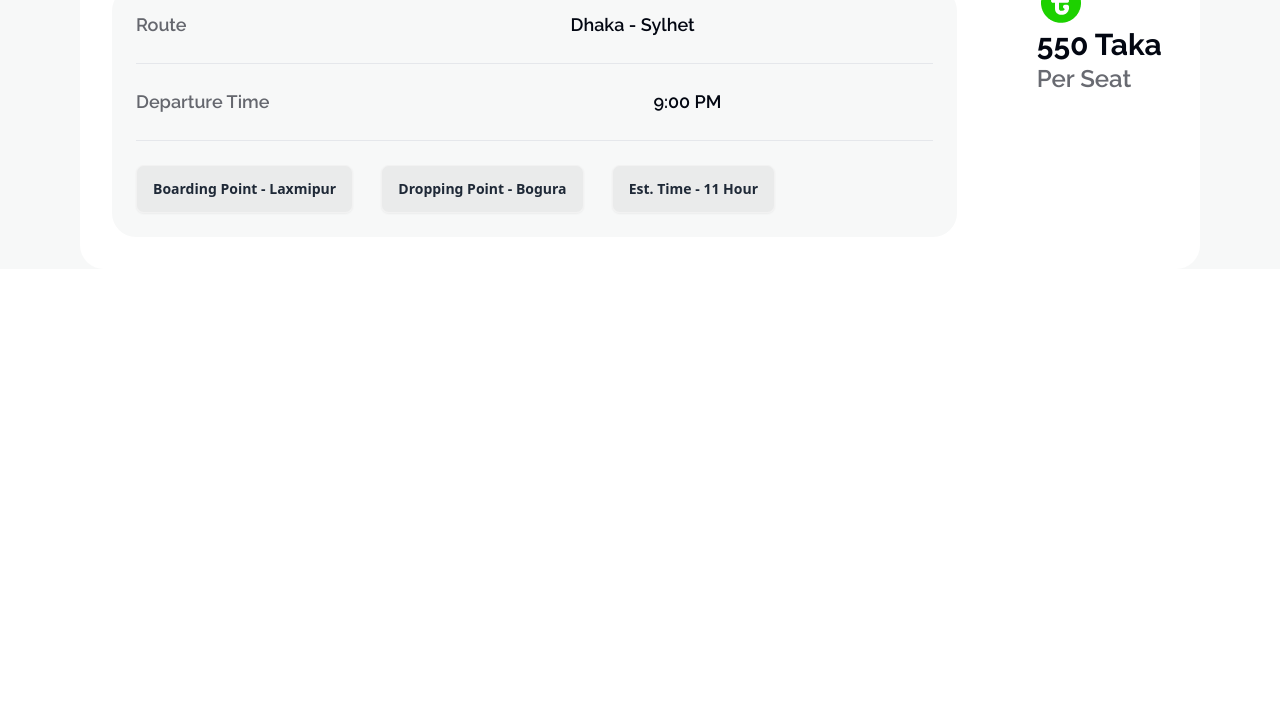
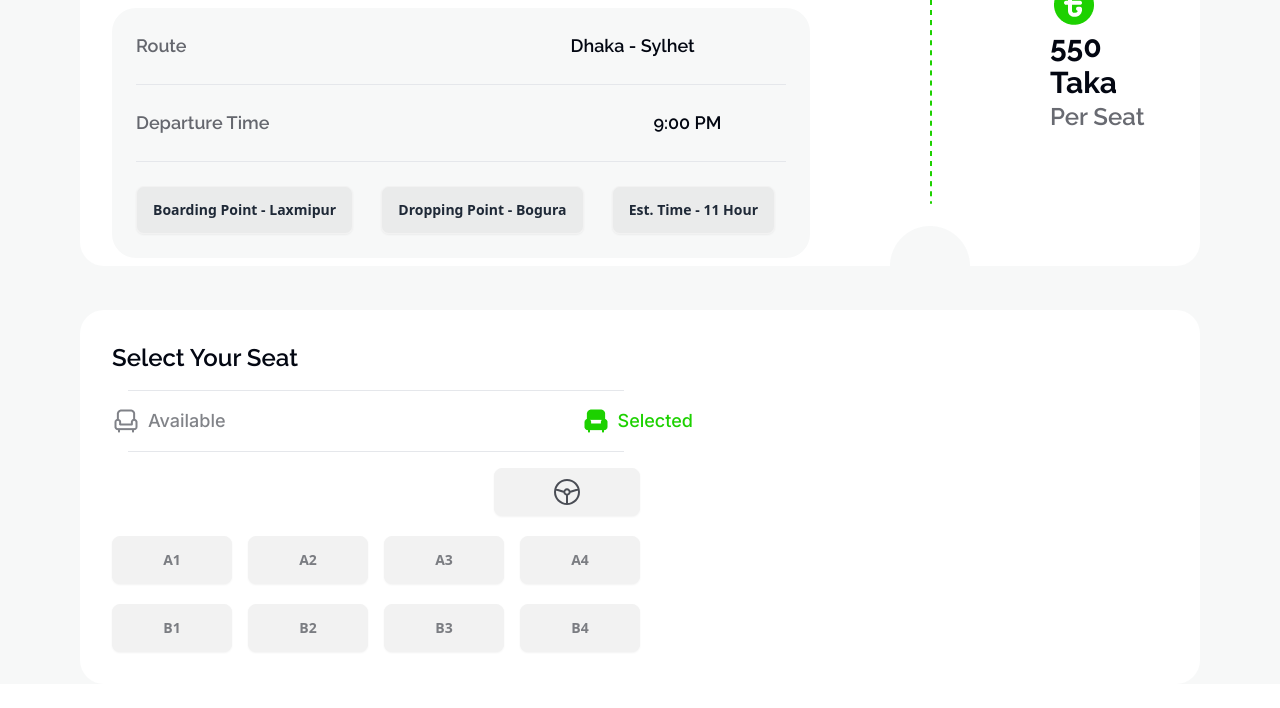
Before and after one commit to myenuddin24/bus-ticket, a plain HTML site: page index.html in a window 1280 px wide. Shown: the part 1833-2541 px from the top of the page. Before the commit the page ends 2126 px from the top, so only its background shows below. Drawn offline with nearby package versions, Linux system fonts and the light colour scheme.

Commit message:
Something added

```diff
--- a/index.html
+++ b/index.html
@@ -73,17 +73,20 @@
                   <p class="inter-font text-xl text-[#030712cc] font-semibold">on your next purchase</p>
                   <p class="inter-font text-[#03071280] text-lg font-medium">use by January 2024</p>
                 </div>
+                <img src="images/cupon-devider.png" alt="">
                 <div class="card-body">
                   <h1 class="card-title raleway-font text-[#030712] text-3xl	font-bold">NEW15</h1>
                   <p class="raleway-font text-[#03071266] text-xl font-medium">Coupon Code</p>
                 </div>
               </div>
+
               <div class="card  shadow-xl flex lg:flex-row bg-[#F78C9C]">
                 <div class="card-body">
                   <h1 class="card-title inter-font text-[#030712cc] text-4xl font-extrabold">20% OFF</h1>
                   <p class="inter-font text-xl text-[#030712cc] font-semibold">on your next purchase</p>
                   <p class="inter-font text-[#03071280] text-lg font-medium">use by January 2024</p>
                 </div>
+                <img src="images/cupon-devider.png" alt="">
                 <div class="card-body">
                   <h1 class="card-title raleway-font text-[#030712] text-3xl	font-bold">Couple 20</h1>
                   <p class="raleway-font text-[#03071266] text-xl font-medium">Coupon Code</p>
@@ -106,9 +109,9 @@
             </div>
 
             <div class="px-20 mt-11 ">
-              <div class="bg-[#fff] rounded-3xl p-8 flex gap-20 items-center">
-                <div class="w-[80%]">
-                  <div class="flex space-x-96 ">
+              <div class="bg-[#fff] rounded-3xl px-8 flex gap-20 items-center">
+                <div class="w-[70%]">
+                  <div class="flex gap-80 ">
                     <div class="flex gap-3">
                       <img src="images/bus-logo.png" alt="">
                       <div>
@@ -146,12 +149,64 @@
                     </div>
                   </div>
                 </div>
-
+                <img src="images/info-devider.png" alt="">
                 <div>
                   <img src="images/fare.png" alt="">
                   <h1 class="raleway-font text-[#030712] text-3xl font-bold">550 Taka</h1>
                   <p class="raleway-font text-[#03071299] text-2xl font-semibold">Per Seat</p>
                 </div>
+              </div>
+            </div>
+
+            <!-- Select Your Seat -->
+
+            <div class="px-20 mt-11 ">
+              <div class="bg-[#fff] rounded-3xl p-8 flex gap-20 items-center">
+                <div class="w-[50%]">
+                  <div>
+                    <h1 class="raleway-font text-2xl font-semibold text-[#030712]">Select Your Seat</h1>
+                    <hr class="m-4">
+                    <div class="flex gap-96">
+                      <div class="flex gap-2">
+                        <img src="images/seat-gray.png" alt="">
+                        <h1 class="inter-font text-[#03071280] text-lg font-medium ">Available</h1>
+                      </div>
+                      <div class="flex gap-2">
+                        <img src="images/seat-green-filled.png" alt="">
+                        <h1 class="inter-font text-[#1DD100] text-lg font-medium">Selected</h1>
+                      </div>
+                    </div>
+                    <hr class="m-4">
+                  </div>
+                  <div>
+                    <div class="flex flex-row-reverse mb-5">
+                      <button class="btn px-14"><img src="images/tabler-icon-steering-wheel.svg" alt=""></button>
+                    </div>
+                    <div class="grid grid-cols-4 gap-4">
+                      <div class="flex flex-col">
+                        <button id="A1" class="btn px-8 mb-5 text-[#03071280]">A1</button>
+                        <button id="B1" class="btn px-8 text-[#03071280]">B1</button>
+                      </div>
+                      <div class="flex flex-col">
+                        <button id="A2" class="btn px-8 mb-5 text-[#03071280]">A2</button>
+                        <button id="B2" class="btn px-8 text-[#03071280]">B2</button>
+                      </div>
+                      <div class="flex flex-col">
+                        <button id="A3" class="btn px-8 mb-5 text-[#03071280]">A3</button>
+                        <button id="B3" class="btn px-8 text-[#03071280]">B3</button>
+                      </div>
+                      <div class="flex flex-col">
+                        <button id="A4" class="btn px-8 mb-5 text-[#03071280]">A4</button>
+                        <button id="B4" class="btn px-8 text-[#03071280]">B4</button>
+                      </div>
+                    </div>
+                  </div>
+                </div>
+                <!-- Second ------------->
+                <div>
+
+                </div>
+
               </div>
             </div>
 
```
Also changed, not shown: images/tabler-icon-steering-wheel.svg (added).
